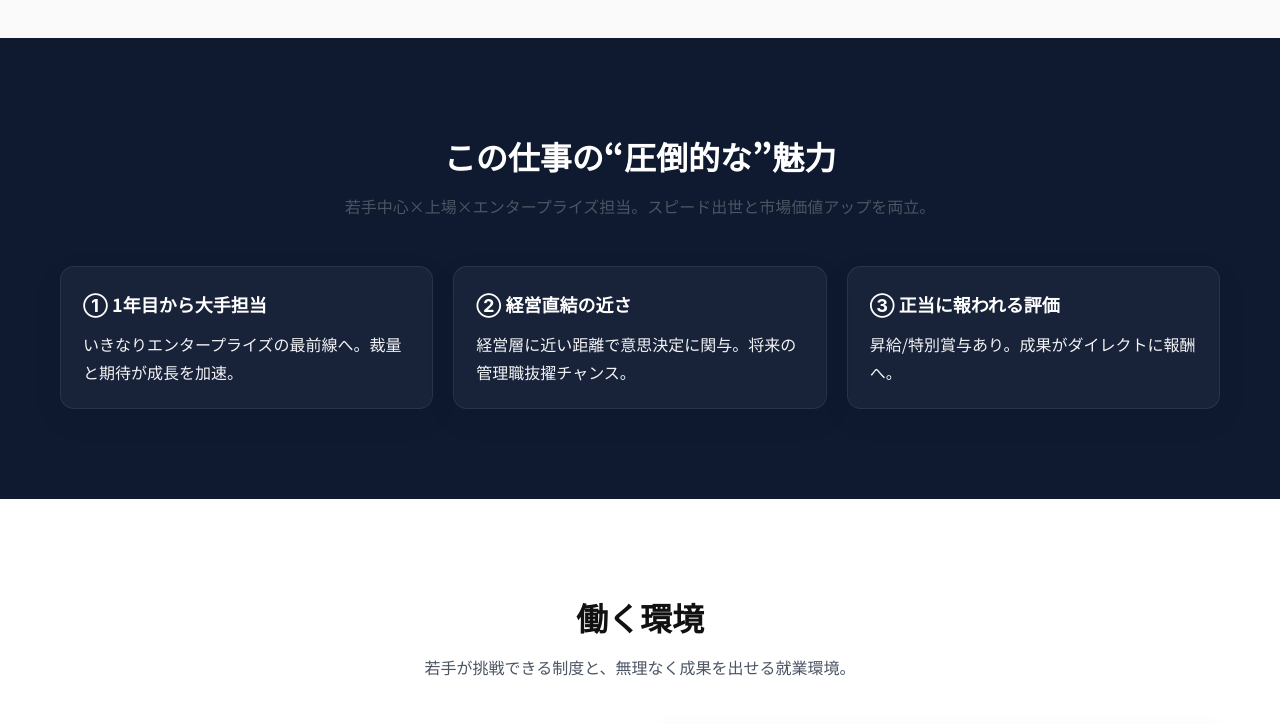
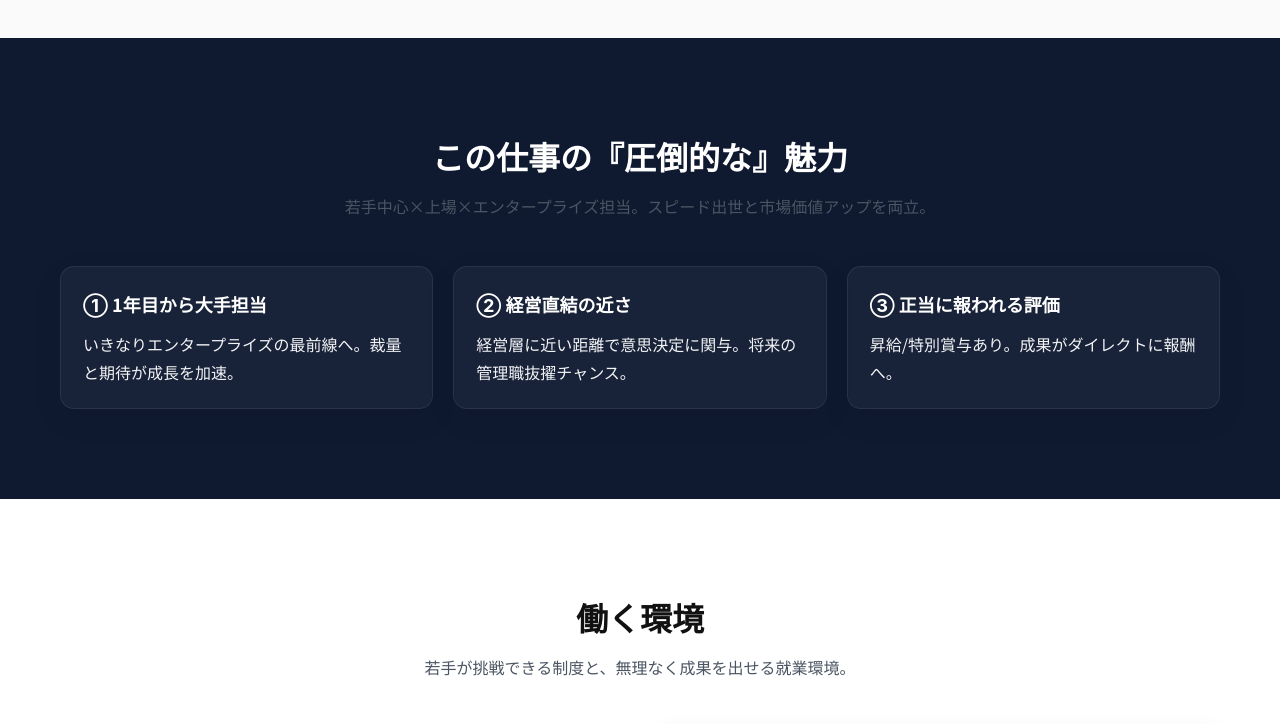
Before and after one commit to baudroie/recruit_sales, a plain HTML site: page index.html in a window 1280 px wide. Shown: the part 1480-2204 px from the top of the page. Drawn offline with Linux system fonts and the light colour scheme.

Commit message:
Update index.html

```diff
--- a/index.html
+++ b/index.html
@@ -158,7 +158,7 @@
   <section class="value" id="value">
     <div class="container">
       <div class="sec-head">
-        <h2 class="sec-title">この仕事の“圧倒的な”魅力</h2>
+        <h2 class="sec-title">この仕事の『圧倒的な』魅力</h2>
         <p class="sec-sub">若手中心×上場×エンタープライズ担当。スピード出世と市場価値アップを両立。</p>
       </div>
       <div class="value-grid">
```
